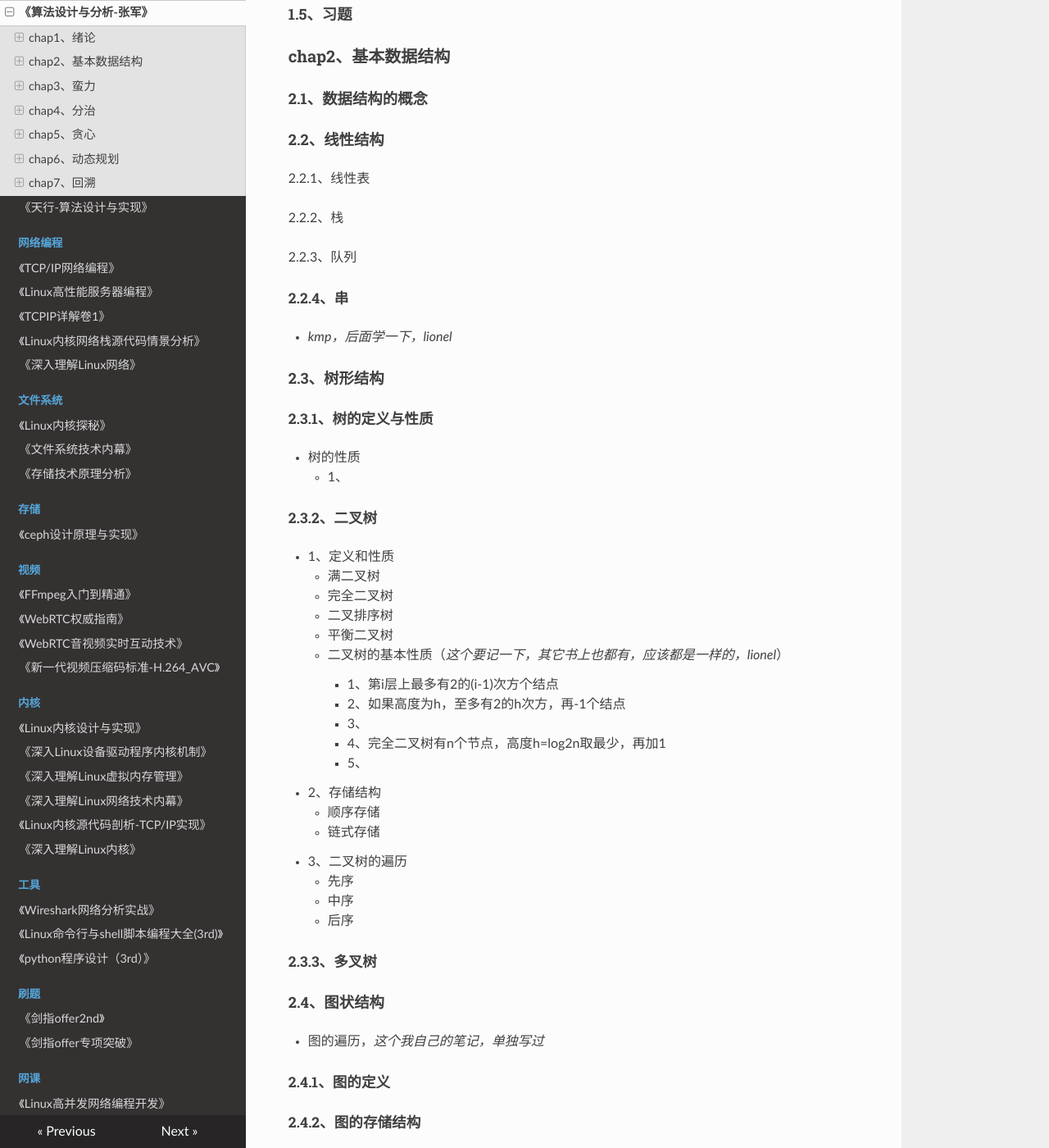
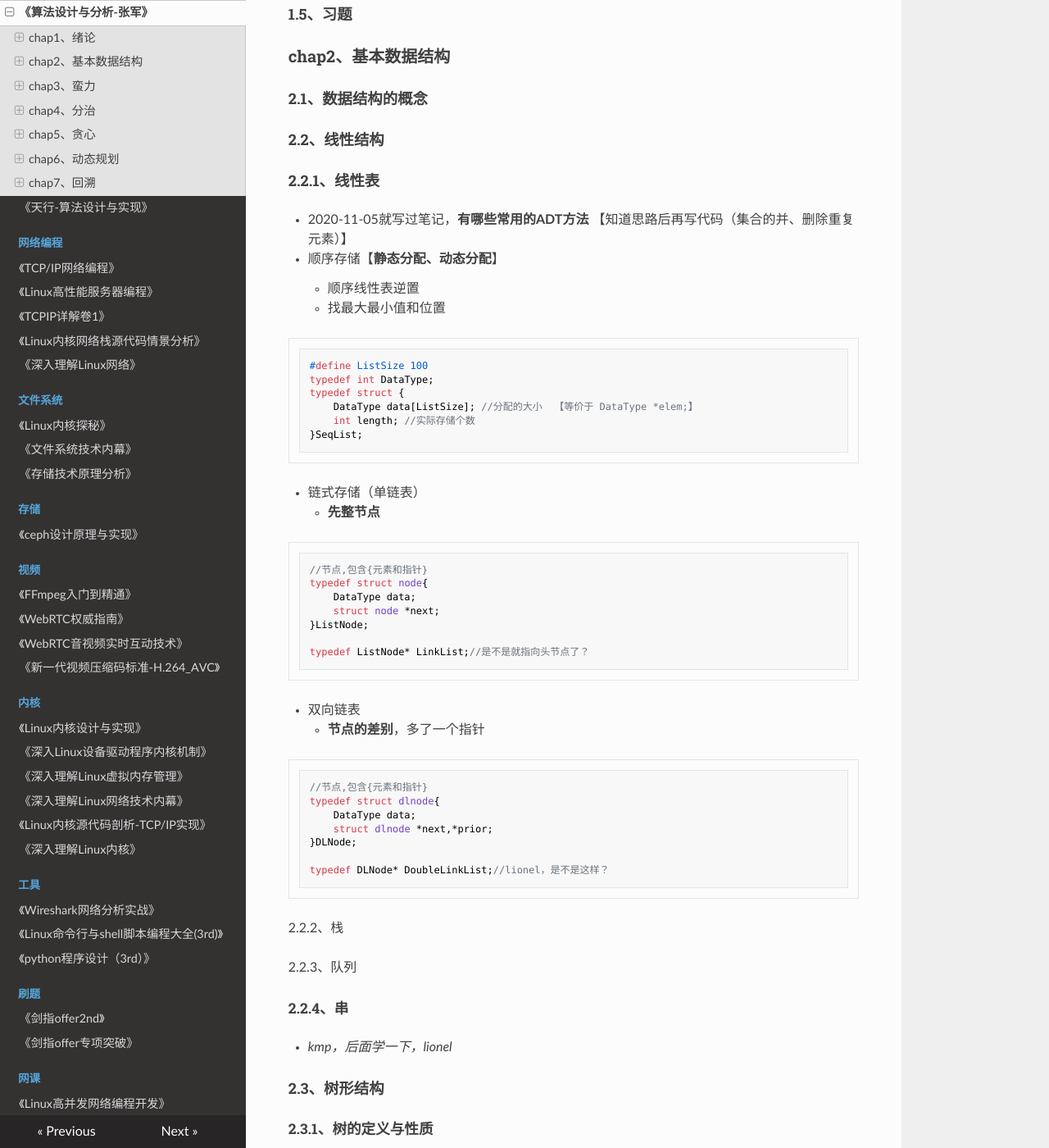
Before and after one commit to wolflion/booknotes, an MkDocs documentation site: the page built from docs/408/算法设计与分析-张军.md, in a window 1280 px wide and 1400 px high, scrolled down 1262 px. Shown: the whole window at 82% size. Built offline with MkDocs 1.6.1, drawn with Linux system fonts in a browser that asks for light colours; nearby versions of some CDN libraries.

Commit message:
Update 算法设计与分析-张军.md

````diff
--- a/docs/408/算法设计与分析-张军.md
+++ b/docs/408/算法设计与分析-张军.md
@@ -48,7 +48,51 @@
 
 #### 2.2、线性结构
 
-2.2.1、线性表
+#### 2.2.1、线性表
+
++ 2020-11-05就写过笔记，**有哪些常用的ADT方法** 【知道思路后再写代码（集合的并、删除重复元素）】
++ 顺序存储【**静态分配、动态分配**】
+  + 顺序线性表逆置
+  + 找最大最小值和位置
+
+```cpp
+#define ListSize 100
+typedef int DataType;
+typedef struct {
+    DataType data[ListSize]; //分配的大小  【等价于 DataType *elem;】
+    int length; //实际存储个数
+}SeqList;
+```
+
+
+
++ 链式存储（单链表）
+  + **先整节点**
+
+```cpp
+//节点,包含{元素和指针}
+typedef struct node{
+    DataType data;
+    struct node *next;
+}ListNode;
+
+typedef ListNode* LinkList;//是不是就指向头节点了？
+```
+
++ 双向链表
+  + **节点的差别**，多了一个指针
+
+```cpp
+//节点,包含{元素和指针}
+typedef struct dlnode{
+    DataType data;
+    struct dlnode *next,*prior;
+}DLNode;
+
+typedef DLNode* DoubleLinkList;//lionel，是不是这样？
+```
+
+
 
 2.2.2、栈
 
````
